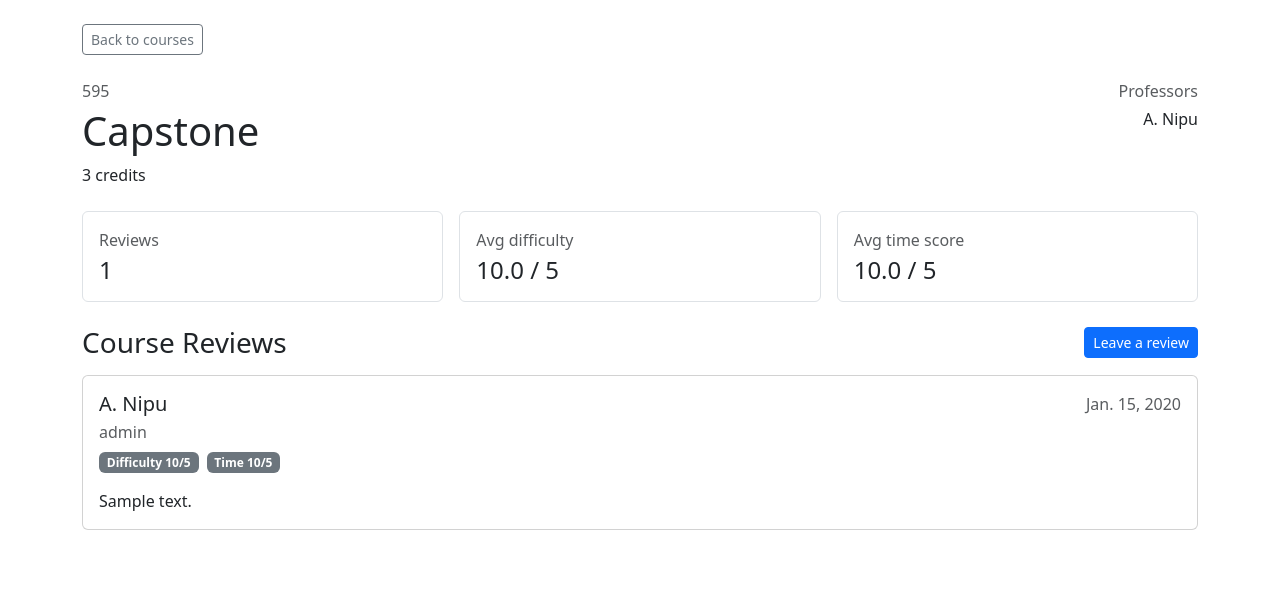
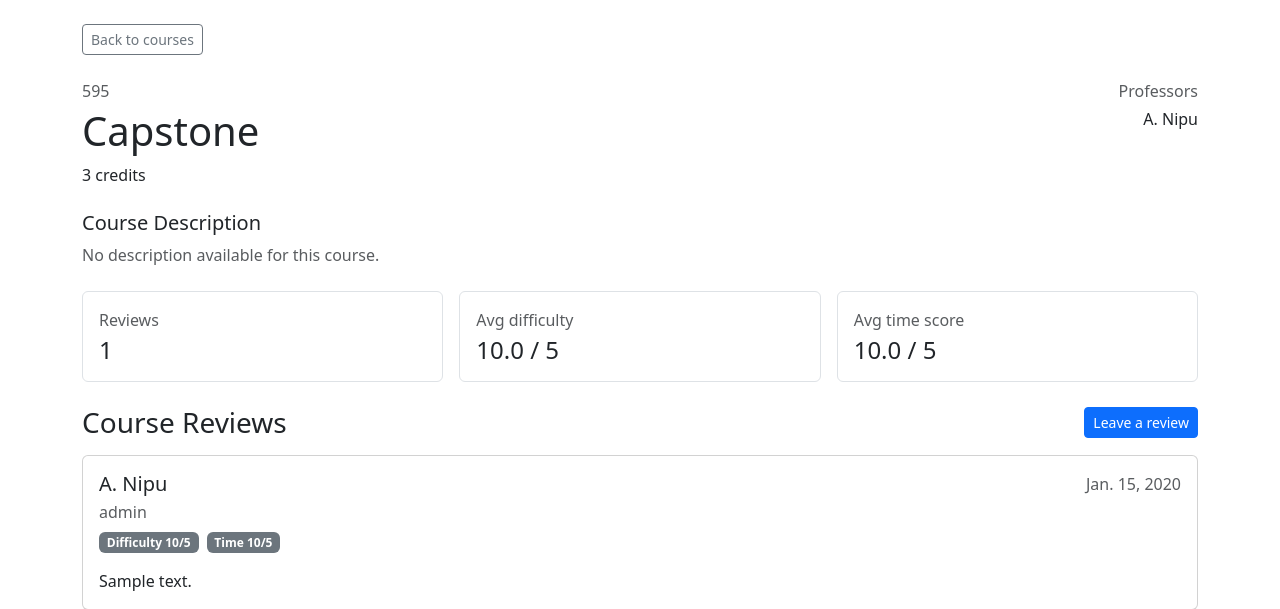
Before and after one commit to hoffm673/CapstoneProject, a Django app: page /courses/1/ in a window 1280 px wide. Shown: the part 56-665 px from the top of the page. Run offline with Django 5.2, Linux system fonts and the light colour scheme; data comes from the database, SQL or seed files in the repository; both versions use the stored data as it was after the commit; tables that the repository leaves empty hold one stand-in row (values such as "Sample post").

Commit message:
Course description added for course page

```diff
--- a/templates/course_detail.html
+++ b/templates/course_detail.html
@@ -32,7 +32,14 @@
         </div>
     </div>
 </section>
-
+<section class="mb-4">
+    <h2 class="h5">Course Description</h2>
+    {% if course.course_details %}
+        <p class="mb-0">{{ course.course_details|linebreaksbr }}</p>
+    {% else %}
+        <p class="text-muted mb-0">No description available for this course.</p>
+    {% endif %}
+</section>
 <section class="row g-3 mb-4">
     <div class="col-md-4">
         <div class="border rounded p-3 h-100">
```
Also changed, not shown: db.sqlite3, 1 other file.
